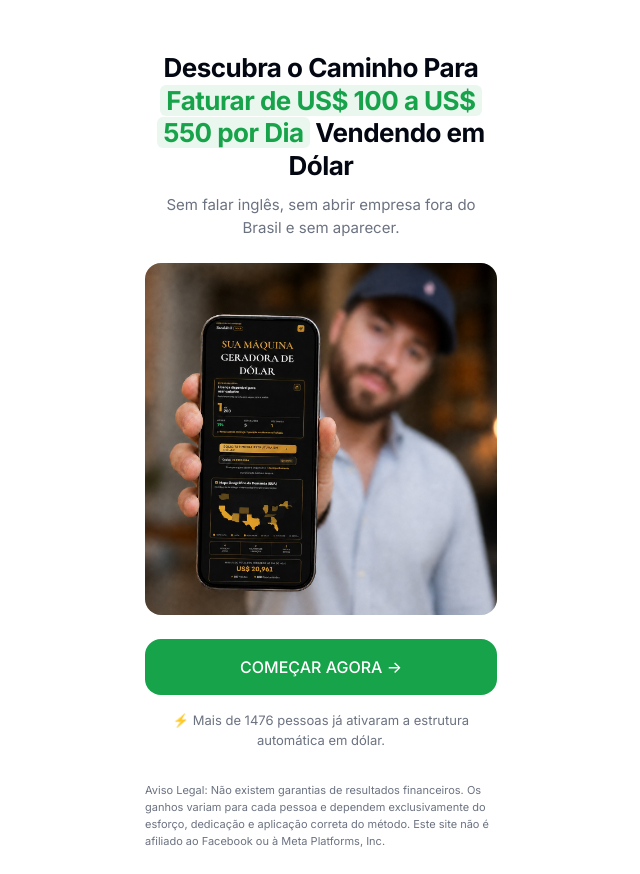
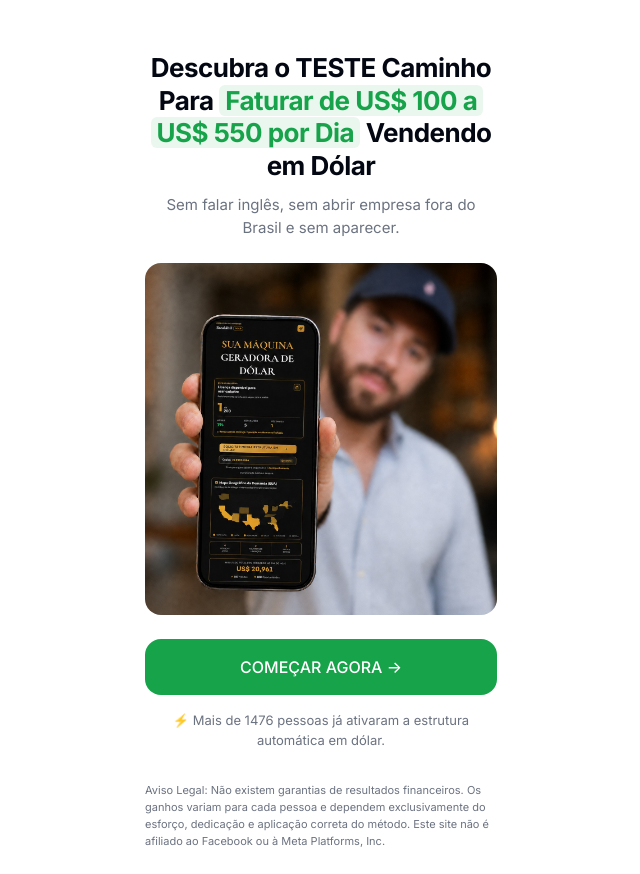
Before and after one commit to arthurdeluz115/vercel_davila_quiz4, a plain HTML site: page quiz/index.html in a window 1280 px wide. Shown: the whole page, without its empty margins (319-959 px from the left). Drawn offline with Linux system fonts and the light colour scheme.

Commit message:
Update header text in index.html

```diff
--- a/quiz/index.html
+++ b/quiz/index.html
@@ -298,7 +298,7 @@ h2{ font-size:22px; line-height:1.3; }
 
   <!-- 0 · Entrada -->
   <section class="screen is-active" data-screen="0">
-    <h1>Descubra o Caminho Para <span class="highlight highlight--verde">Faturar de US$ 100 a US$ 550 por Dia</span> Vendendo em Dólar</h1>
+    <h1>Descubra o TESTE Caminho Para <span class="highlight highlight--verde">Faturar de US$ 100 a US$ 550 por Dia</span> Vendendo em Dólar</h1>
     <p class="sub">Sem falar inglês, sem abrir empresa fora do Brasil e sem aparecer.</p>
     <div class="img-1x1"><img src="123.jpeg" alt="Dashboard de faturamento em dólar" fetchpriority="high" decoding="async" width="352" height="352"></div>
     <button type="button" class="cta" id="btnStart">COMEÇAR AGORA &rarr;</button>
```
